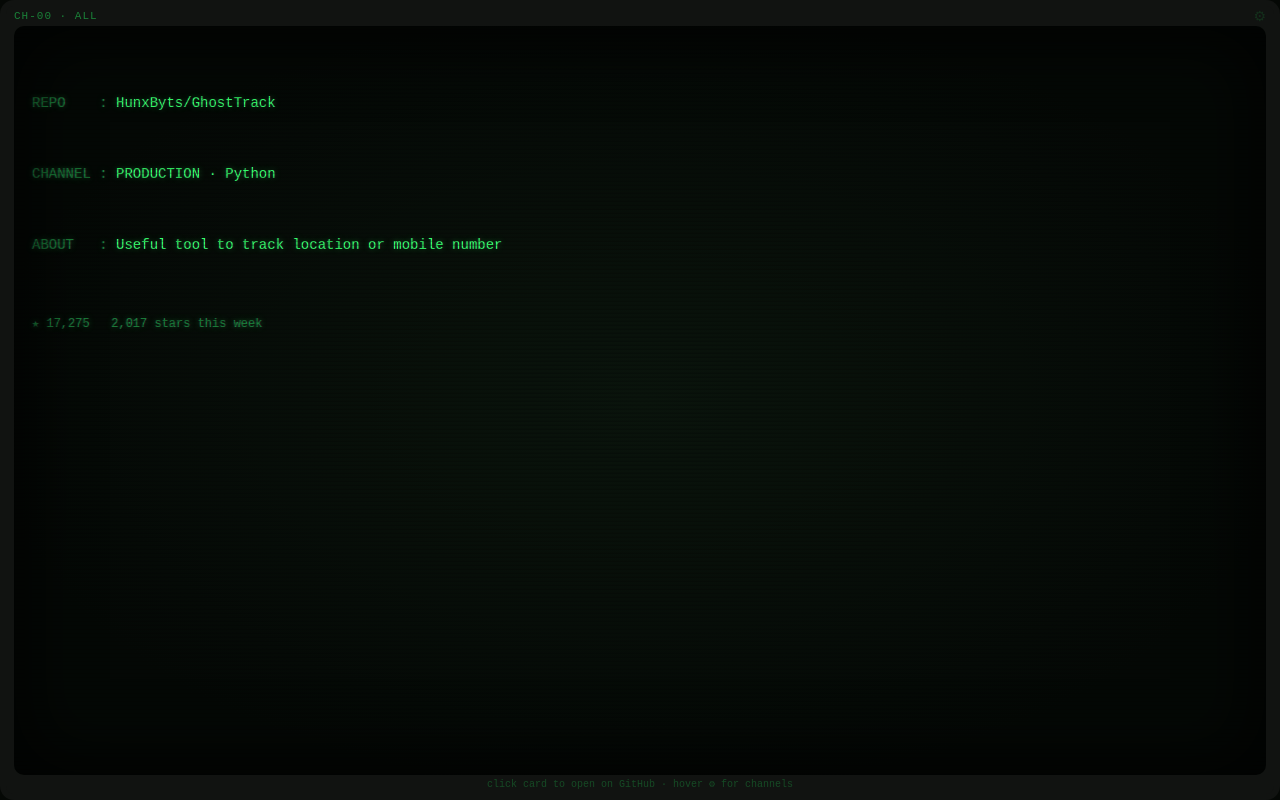
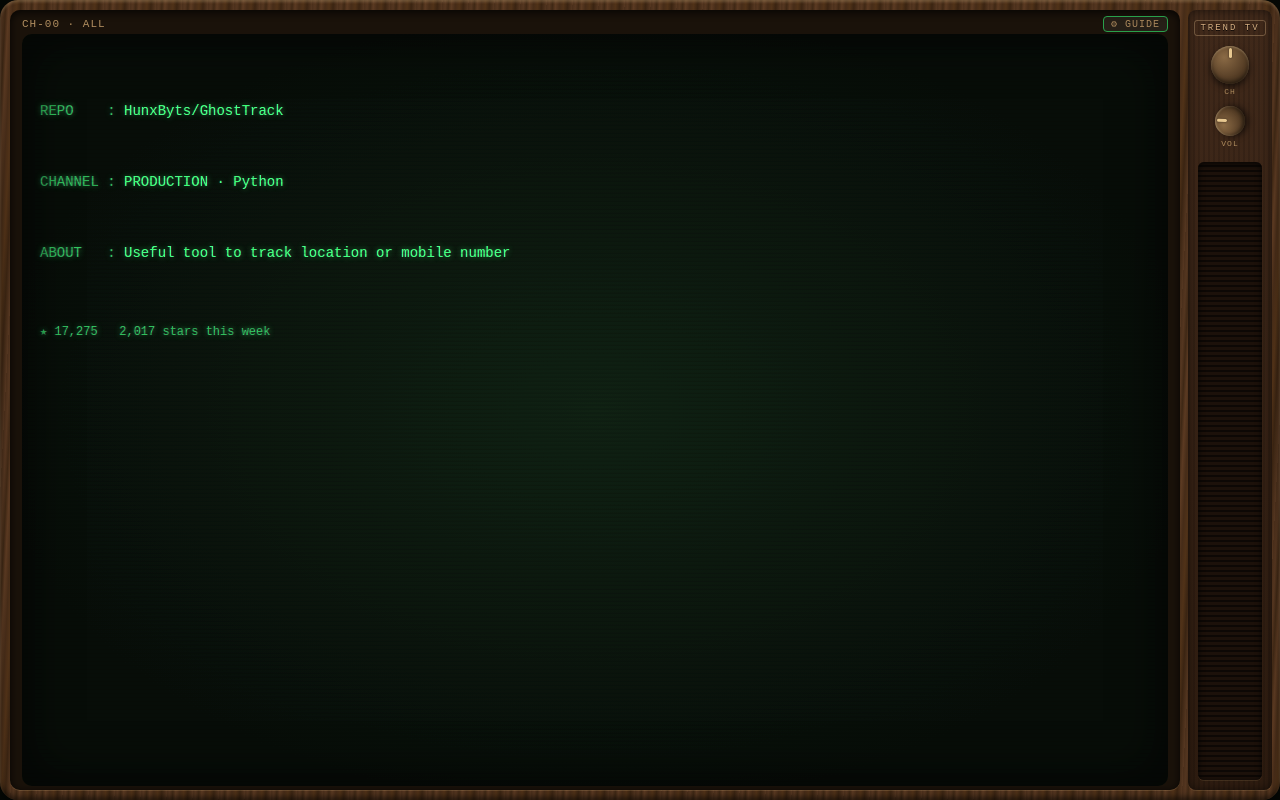
Before and after one commit to TrendTV/trend-tv, a website built with Vite: page index.html in a window 1280 px wide. Built offline with nearby package versions, Linux system fonts and the light colour scheme.

Commit message:
v0.2.1 — woody70 default, +20% brightness, clearer GUIDE button

```diff
--- a/index.html
+++ b/index.html
@@ -6,13 +6,13 @@
   <title>Trend TV</title>
   <link rel="stylesheet" href="./src/styles.css" />
 </head>
-<body data-theme="green" data-cabinet="slim">
+<body data-theme="green" data-cabinet="woody70">
   <div id="tv" class="tv">
     <div class="cab-main">
       <!-- top bar: drag region + gear -->
       <div id="topbar" class="topbar" data-tauri-drag-region>
         <span id="ch-badge" class="ch-badge">CH-00 · ALL</span>
-        <button id="gear" class="gear" title="TV Guide" aria-label="TV Guide">⚙</button>
+        <button id="gear" class="gear" title="TV Guide" aria-label="TV Guide">⚙ GUIDE</button>
       </div>
 
       <!-- main screen -->
@@ -40,7 +40,7 @@
         <div class="vignette"></div>
       </div>
 
-      <div class="hint">click card to open on GitHub · hover ⚙ for channels</div>
+      <div class="hint">click card to open on GitHub · ⚙ GUIDE for channels</div>
     </div>
 
     <!-- 70s woody cabinet control panel (hidden in slim mode) -->
--- a/package.json
+++ b/package.json
@@ -1,7 +1,7 @@
 {
   "name": "trend-tv",
   "private": true,
-  "version": "0.2.0",
+  "version": "0.2.1",
   "description": "A tiny CRT-TV desktop companion that types out trending GitHub repos",
   "type": "module",
   "scripts": {
--- a/src-tauri/Cargo.toml
+++ b/src-tauri/Cargo.toml
@@ -1,6 +1,6 @@
 [package]
 name = "trend-tv"
-version = "0.2.0"
+version = "0.2.1"
 description = "CRT-TV trending GitHub companion"
 edition = "2021"
 build = "build.rs"
--- a/src-tauri/tauri.conf.json
+++ b/src-tauri/tauri.conf.json
@@ -1,7 +1,7 @@
 {
   "$schema": "https://schema.tauri.app/config/2",
   "productName": "Trend TV",
-  "version": "0.2.0",
+  "version": "0.2.1",
   "identifier": "dev.trendtv.app",
   "build": {
     "frontendDist": "../dist",
--- a/src/main.js
+++ b/src/main.js
@@ -54,7 +54,7 @@ function categorize(lang, desc) {
 const state = {
   channel: localStorage.getItem('tc.channel') || 'all',
   theme: localStorage.getItem('tc.theme') || 'green',
-  cabinet: localStorage.getItem('tc.cabinet') || 'slim',
+  cabinet: localStorage.getItem('tc.cabinet') || 'woody70',
   chKnobAngle: 0,
   items: [],          // all items for current channel
   bag: [],            // shuffled queue (no repeats until exhausted)
--- a/src/styles.css
+++ b/src/styles.css
@@ -6,28 +6,28 @@
 }
 
 body[data-theme="green"] {
-  --phosphor: #33ff66;
-  --phosphor-dim: #1a8038;
-  --glow: rgba(51, 255, 102, 0.35);
-  --screen-bg: radial-gradient(ellipse at center, #0a140c 0%, #040805 75%);
+  --phosphor: #3dff75;
+  --phosphor-dim: #2aa84f;
+  --glow: rgba(61, 255, 117, 0.45);
+  --screen-bg: radial-gradient(ellipse at center, #0d1c10 0%, #060b07 75%);
 }
 body[data-theme="amber"] {
-  --phosphor: #ffb000;
-  --phosphor-dim: #8a5e00;
-  --glow: rgba(255, 176, 0, 0.3);
-  --screen-bg: radial-gradient(ellipse at center, #171106 0%, #080503 75%);
+  --phosphor: #ffc226;
+  --phosphor-dim: #c48a1a;
+  --glow: rgba(255, 194, 38, 0.4);
+  --screen-bg: radial-gradient(ellipse at center, #1f1708 0%, #0b0704 75%);
 }
 body[data-theme="vhs"] {
-  --phosphor: #5ac8ff;
-  --phosphor-dim: #1e5f82;
-  --glow: rgba(90, 200, 255, 0.3);
-  --screen-bg: radial-gradient(ellipse at center, #0a1220 0%, #04070d 75%);
+  --phosphor: #74d6ff;
+  --phosphor-dim: #3293c4;
+  --glow: rgba(116, 214, 255, 0.4);
+  --screen-bg: radial-gradient(ellipse at center, #0e1a2b 0%, #060a12 75%);
 }
 body[data-theme="bw"] {
-  --phosphor: #e8e8e8;
-  --phosphor-dim: #777;
-  --glow: rgba(232, 232, 232, 0.25);
-  --screen-bg: radial-gradient(ellipse at center, #161616 0%, #060606 75%);
+  --phosphor: #f5f5f5;
+  --phosphor-dim: #a3a3a3;
+  --glow: rgba(245, 245, 245, 0.35);
+  --screen-bg: radial-gradient(ellipse at center, #1f1f1f 0%, #0a0a0a 75%);
 }
 
 * { box-sizing: border-box; margin: 0; padding: 0; }
@@ -64,16 +64,21 @@ html, body {
 }
 .ch-badge { letter-spacing: 1px; }
 .gear {
-  background: none;
-  border: none;
-  color: var(--phosphor-dim);
-  font-size: 14px;
+  background: rgba(255, 255, 255, 0.06);
+  border: 1px solid var(--phosphor-dim);
+  border-radius: 4px;
+  padding: 1px 7px;
+  color: var(--phosphor);
+  font-size: 10px;
+  font-family: inherit;
+  letter-spacing: 1px;
   cursor: pointer;
-  opacity: 0.25;
-  transition: opacity 0.15s, transform 0.3s;
+  opacity: 0.95;
+  transition: opacity 0.15s, transform 0.3s, background 0.15s;
   -webkit-app-region: no-drag;
 }
-.gear:hover { opacity: 1; color: var(--phosphor); transform: rotate(60deg); }
+.gear:hover { opacity: 1; background: var(--phosphor); color: #04140a; }
+.gear:hover::first-letter { display: inline-block; transform: rotate(60deg); }
 
 /* ── screen ── */
 .screen {
@@ -84,6 +89,7 @@ html, body {
   background: var(--screen-bg);
   overflow: hidden;
   cursor: pointer;
+  filter: brightness(1.2);
 }
 
 .typed {
@@ -175,13 +181,13 @@ html, body {
 .scanlines {
   position: absolute; inset: 0; z-index: 6; pointer-events: none;
   background: repeating-linear-gradient(
-    to bottom, transparent 0px, transparent 2px, rgba(0,0,0,0.22) 3px, rgba(0,0,0,0.22) 4px);
+    to bottom, transparent 0px, transparent 2px, rgba(0,0,0,0.15) 3px, rgba(0,0,0,0.15) 4px);
   mix-blend-mode: multiply;
 }
 .vignette {
   position: absolute; inset: 0; z-index: 7; pointer-events: none;
   border-radius: 10px;
-  box-shadow: inset 0 0 60px 24px rgba(0,0,0,0.65);
+  box-shadow: inset 0 0 42px 15px rgba(0,0,0,0.5);
   animation: flicker 4s infinite;
 }
 @keyframes flicker {
@@ -192,7 +198,7 @@ html, body {
   text-align: center;
   font-size: 10px;
   color: var(--phosphor-dim);
-  opacity: 0.5;
+  opacity: 0.8;
   padding: 3px 0 4px;
 }
 
```
Also changed, not shown: shot-v021.png (added), 2 other files.
